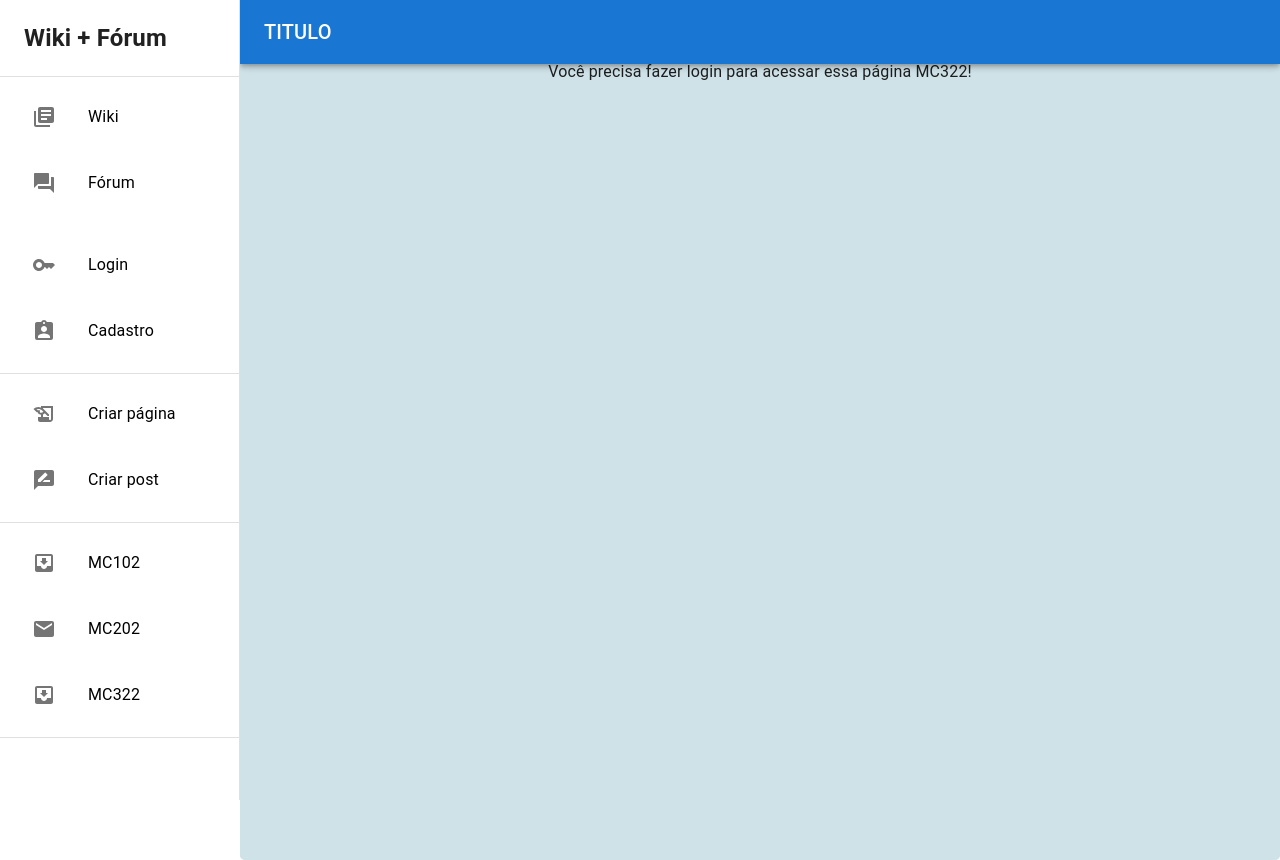
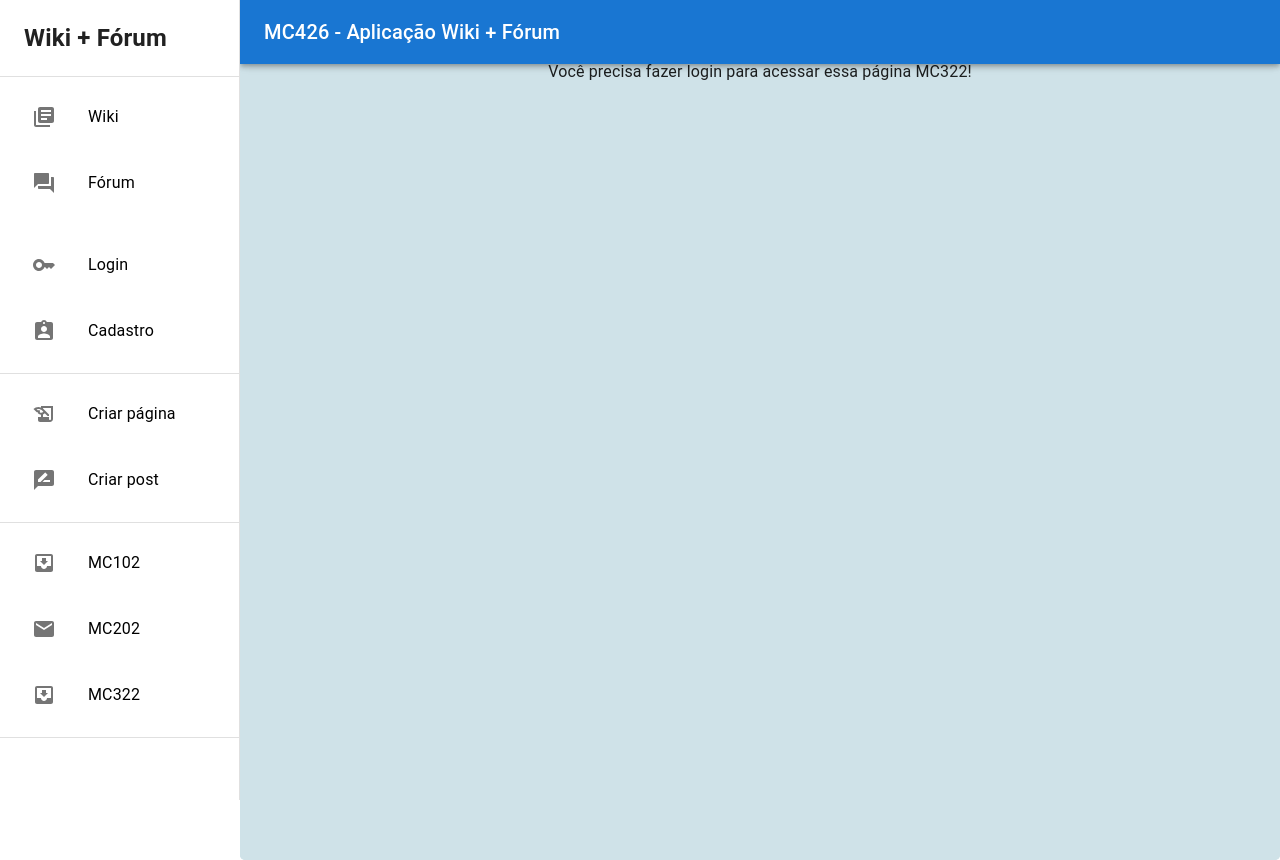
Before and after one commit to caiopetruccirosa/mc426-2023s1, a React (Create React App) app in the folder client/: page /MC322 in a window 1280 px wide. Built offline with nearby package versions, Linux system fonts and the light colour scheme; no server answers.

Commit message:
Fix toolbar title

```diff
--- a/client/src/Menu.js
+++ b/client/src/Menu.js
@@ -190,7 +190,7 @@ function ResponsiveDrawer(props) {
             <MenuIcon />
           </IconButton>
           <Typography variant="h6" noWrap component="div">
-            TITULO
+            MC426 - Aplicação Wiki + Fórum
           </Typography>
         </Toolbar>
       </AppBar>
```
